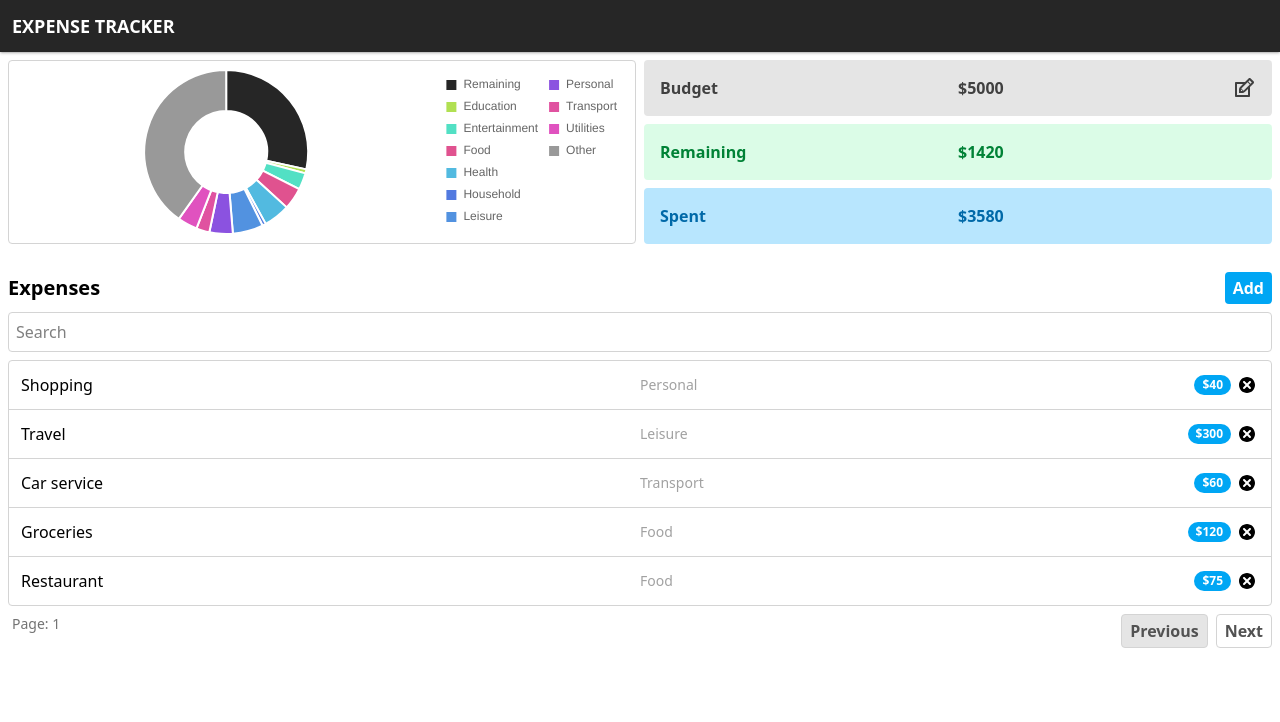
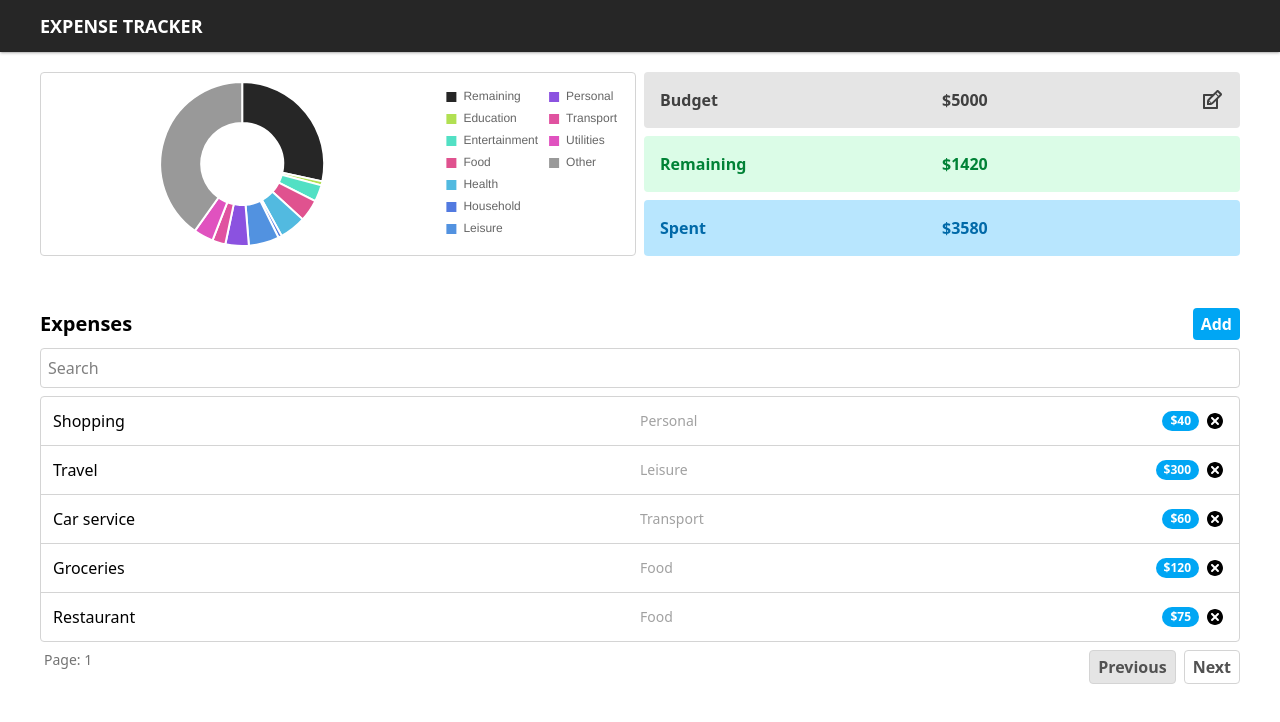
Before and after one commit to mwildan-hafidz/react-expense-tracker, a React (Vite) app: page / in a window 1280 px wide. Shown: the top 722 px of the page. Built offline with nearby package versions, Linux system fonts and the light colour scheme.

Commit message:
feat: adjust components and modal padding for larger screen

```diff
--- a/src/App.jsx
+++ b/src/App.jsx
@@ -1,5 +1,4 @@
 import AppProvider from "./AppProvider.jsx";
-import Navbar from "./Navbar.jsx";
 import Chart from "./Chart.jsx";
 import Statuses from "./Statuses.jsx";
 import Expenses from "./Expenses.jsx";
@@ -8,9 +7,11 @@ import AddExpense from "./AddExpense.jsx";
 export default function App() {
   return (
     <AppProvider>
-      <Navbar />
+      <div className="bg-neutral-800 p-3 sm:px-5 lg:px-10 text-white shadow/25 sticky top-0 inset-x-0 z-50">
+        <h1 className="font-bold text-lg">EXPENSE TRACKER</h1>
+      </div>
 
-      <div className="p-2">
+      <div className="p-2 sm:p-5 lg:px-10">
         <div className="grid grid-cols-3 sm:grid-cols-2 gap-2">
           <div className="justify-center col-span-3 sm:col-span-1 sm:row-span-3 max-h-48 sm:max-h-full border border-neutral-300 rounded p-2">
             <Chart />
@@ -19,7 +20,7 @@ export default function App() {
         </div>
       </div>
 
-      <div className="mt-3 p-2">
+      <div className="mt-3 p-2 sm:p-5 lg:px-10">
         <div className="flex justify-between items-center mb-2">
           <h1 className="text-xl font-semibold">Expenses</h1>
           <AddExpense />
--- a/src/Modal.jsx
+++ b/src/Modal.jsx
@@ -5,7 +5,7 @@ export default function Modal({ children, active, onClose }) {
 
   return (
     <div className="fixed inset-0 bg-black/30 flex justify-center items-center">
-      <div className="bg-white rounded p-5 shadow/25 w-2xs relative">
+      <div className="bg-white rounded p-5 shadow/25 w-2xs sm:w-sm lg:w-md relative">
         {children}
         <button className="absolute top-5 right-5 cursor-pointer hover:*:opacity-50" onClick={onClose}>
           <GrFormClose />
--- a/src/Navbar.jsx
+++ /dev/null
@@ -1,7 +0,0 @@
-export default function Navbar() {
-  return (
-    <div className="bg-neutral-800 p-3 text-white shadow/25 sticky top-0 inset-x-0 z-50">
-      <h1 className="font-bold text-lg">EXPENSE TRACKER</h1>
-    </div>
-  );
-}
```
